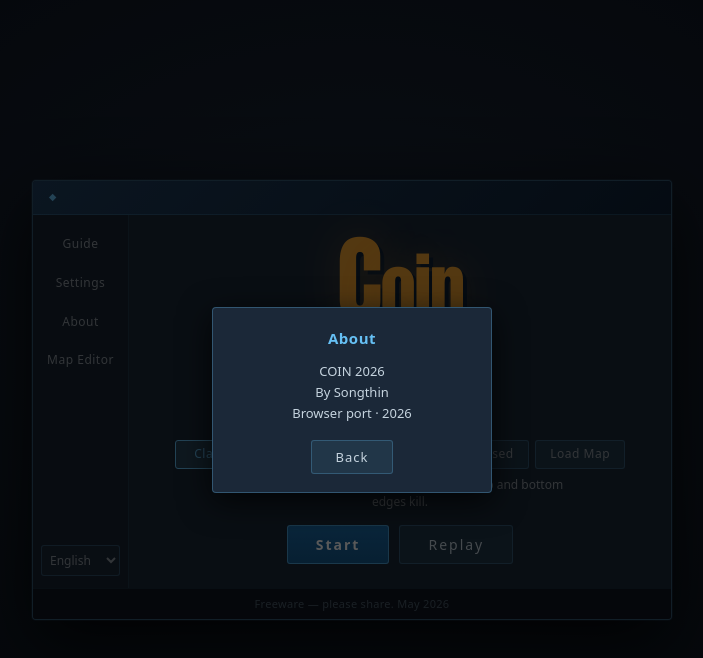
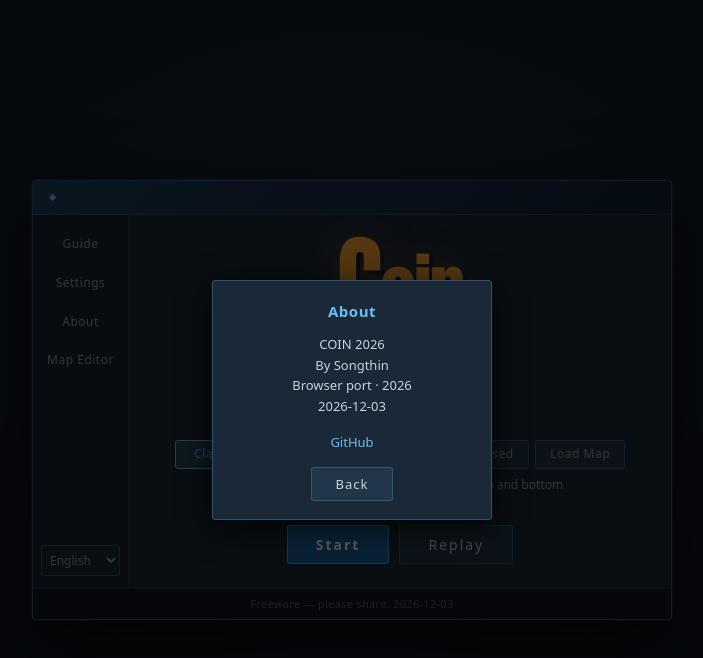
Before and after one commit to JiuqingSong/coin2000, a website built with Vite: page index.html in a window 1280 px wide. Both pictures are taken after a click on the button "About". Shown: the whole page, without its empty margins (288-991 px from the left). Built offline with nearby package versions, Linux system fonts and the light colour scheme.

Commit message:
improve UI

```diff
--- a/src/i18n.ts
+++ b/src/i18n.ts
@@ -108,7 +108,7 @@ const ZH_STRINGS = {
   'welcome.action.loadMap': '载入地图',
   'welcome.map.heading': '地图',
   'welcome.map.custom': '自制',
-  'welcome.footer': '本游戏完全免费，欢迎拷贝。 2026年5月',
+  'welcome.footer': '本游戏完全免费，欢迎拷贝。',
   'welcome.modal.back': '返回',
   'welcome.about.title': '关于',
   'welcome.about.body': 'COIN 2026\n作者: Songthin\n浏览器移植版 · 2026',
@@ -309,7 +309,7 @@ const EN_STRINGS: Record<keyof typeof ZH_STRINGS, string> = {
   'welcome.action.loadMap': 'Load Map',
   'welcome.map.heading': 'Map',
   'welcome.map.custom': 'Custom',
-  'welcome.footer': 'Freeware — please share. May 2026',
+  'welcome.footer': 'Freeware — please share.',
   'welcome.modal.back': 'Back',
   'welcome.about.title': 'About',
   'welcome.about.body': 'COIN 2026\nBy Songthin\nBrowser port · 2026',
@@ -517,7 +517,7 @@ const JA_STRINGS: Record<keyof typeof ZH_STRINGS, string> = {
   'welcome.action.loadMap': 'マップを開く',
   'welcome.map.heading': 'マップ',
   'welcome.map.custom': 'カスタム',
-  'welcome.footer': 'フリーソフトウェア、配布歓迎。 2026年5月',
+  'welcome.footer': 'フリーソフトウェア、配布歓迎。',
   'welcome.modal.back': '戻る',
   'welcome.about.title': '情報',
   'welcome.about.body':
@@ -719,7 +719,7 @@ const ES_STRINGS: Record<keyof typeof ZH_STRINGS, string> = {
   'welcome.action.loadMap': 'Cargar mapa',
   'welcome.map.heading': 'Mapa',
   'welcome.map.custom': 'Personalizado',
-  'welcome.footer': 'Software gratuito — compártelo. Mayo 2026',
+  'welcome.footer': 'Software gratuito — compártelo.',
   'welcome.modal.back': 'Volver',
   'welcome.about.title': 'Acerca de',
   'welcome.about.body': 'COIN 2026\nPor Songthin\nVersión para navegador · 2026',
--- a/src/style.css
+++ b/src/style.css
@@ -690,6 +690,18 @@ button:active {
   color: #fff;
 }
 
+.welcome-modal-link {
+  display: block;
+  margin: 0 0 16px;
+  color: #67c1f5;
+  text-decoration: none;
+  font-size: 13px;
+}
+
+.welcome-modal-link:hover {
+  text-decoration: underline;
+}
+
 /* ---- Config modal (Steam dark) ---- */
 
 #config-modal {
--- a/src/ui/welcome.ts
+++ b/src/ui/welcome.ts
@@ -1,3 +1,5 @@
+declare const __BUILD_DATE__: string;
+
 import { getLocale, setLocale, subscribeLocale, t, type Locale, type StringKey } from '../i18n';
 import {
   MAPS,
@@ -30,10 +32,12 @@ interface ModalConfig {
   bodyKey?: StringKey;
   closable: boolean;
   cardClass?: string;
+  link?: string;
+  showBuildDate?: boolean;
 }
 
 const MODAL_CONFIG: Record<Exclude<ModalKind, 'loadError'>, ModalConfig> = {
-  about: { titleKey: 'welcome.about.title', bodyKey: 'welcome.about.body', closable: true },
+  about: { titleKey: 'welcome.about.title', bodyKey: 'welcome.about.body', closable: true, link: 'https://github.com/JiuqingSong/coin2000', showBuildDate: true },
   guide: { titleKey: 'welcome.guide.title', bodyKey: 'welcome.guide.body', closable: true, cardClass: 'guide' },
 };
 
@@ -175,6 +179,8 @@ export function mountWelcome(parent: HTMLElement, opts: WelcomeOptions): Welcome
       bodyKey: cfg.bodyKey ?? null,
       closable: cfg.closable,
       cardClass: cfg.cardClass,
+      link: cfg.link,
+      showBuildDate: cfg.showBuildDate,
     });
   };
 
@@ -184,6 +190,8 @@ export function mountWelcome(parent: HTMLElement, opts: WelcomeOptions): Welcome
     bodyKey: StringKey | null;
     closable: boolean;
     cardClass?: string;
+    link?: string;
+    showBuildDate?: boolean;
   }) => {
     closeModal();
     currentModalKind = m.kind;
@@ -198,8 +206,17 @@ export function mountWelcome(parent: HTMLElement, opts: WelcomeOptions): Welcome
     card.append(modalTitleEl);
     if (m.bodyKey) {
       modalBodyEl = document.createElement('p');
-      modalBodyEl.textContent = t(m.bodyKey);
+      modalBodyEl.textContent = t(m.bodyKey) + (m.showBuildDate ? '\n' + __BUILD_DATE__ : '');
       card.append(modalBodyEl);
+    }
+    if (m.link) {
+      const a = document.createElement('a');
+      a.href = m.link;
+      a.textContent = 'GitHub';
+      a.target = '_blank';
+      a.rel = 'noopener noreferrer';
+      a.className = 'welcome-modal-link';
+      card.append(a);
     }
     if (m.closable) {
       modalBackBtn = document.createElement('button');
@@ -223,7 +240,7 @@ export function mountWelcome(parent: HTMLElement, opts: WelcomeOptions): Welcome
     btnReplay.textContent = t('welcome.action.replay');
     btnLoadMap.textContent = t('welcome.action.loadMap');
     btnEditor.textContent = t('welcome.action.editor');
-    footer.textContent = t('welcome.footer');
+    footer.textContent = t('welcome.footer') + '  ' + __BUILD_DATE__;
     mapPicker.refresh();
 
     if (currentModalKind && currentModalTitleKey) {
--- a/vite.config.ts
+++ b/vite.config.ts
@@ -4,6 +4,9 @@ import { defineConfig } from 'vite';
 // including GitHub Pages (https://<user>.github.io/coin2026/).
 export default defineConfig({
   base: './',
+  define: {
+    __BUILD_DATE__: JSON.stringify(new Date().toISOString().slice(0, 10)),
+  },
   build: {
     target: 'es2022',
     outDir: 'dist',
```
